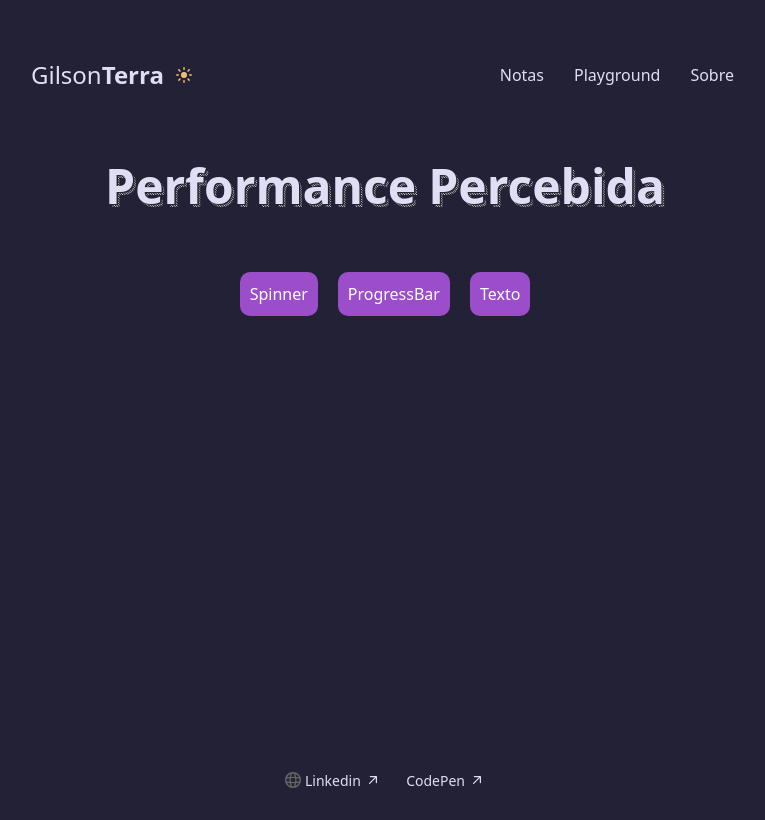
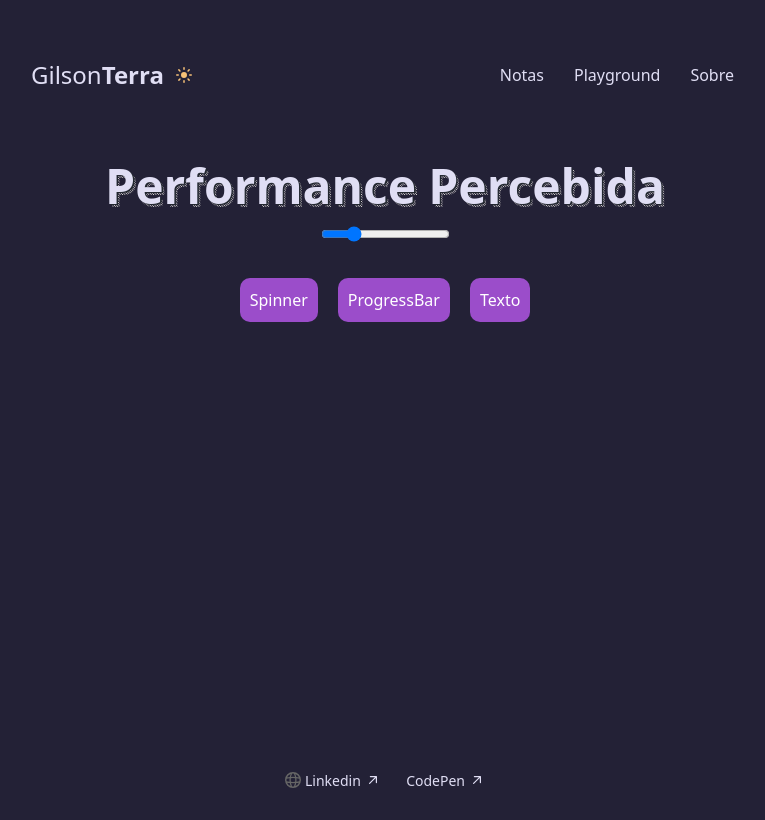
Before and after one commit to gilsonterra/gilsonterra.github.io, a Next.js app: page /performance-percebida in a window 1280 px wide. Shown: the whole page, without its empty margins (255-1020 px from the left). Built offline with nearby package versions, Linux system fonts and the light colour scheme.

Commit message:
feat: ajuste na tela de performance percebida

```diff
--- a/src/app/performance-percebida/page.tsx
+++ b/src/app/performance-percebida/page.tsx
@@ -6,23 +6,36 @@ import DottedShadowText from "../components/DottedShadowText/DottedShadowText";
 import ProgressBar from "../components/ProgressBar/ProgressBar";
 import Spinner from "../components/Spinner/Spinner";
 
-const TIMEOUT = 3000;
+const DEFAULT_TIMEOUT = 3000;
 
 type View = 'spinner' | 'progressBar' | 'text';
 
 const PerceivedPerformancePages: React.FC = () => {
   const [view, setView] = useState<View | null>(null);
+  const [delay, setDelay] = useState(DEFAULT_TIMEOUT);
 
   const handleViewChange = (view: View) => {
     setView(view);
-    setTimeout(() => setView(null), TIMEOUT)
+    setTimeout(() => setView(null), delay)
   };
 
   return (
-    <div style={{ display: 'flex', flexDirection: 'column', gap: '50px' }}>
-      <div style={{ display: "flex", justifyContent: "center", padding: '1rem 0' }}>
+    <div style={{ display: 'flex', flexDirection: 'column', gap: '20px' }}>
+      <div style={{ display: "flex", justifyContent: "center", flexWrap: 'wrap', gap: '20px', padding: '1rem 0' }}>
         <DottedShadowText text="Performance Percebida" size="3rem" />
+        <div style={{ display: 'flex', gap: '20px', justifyContent: 'center' }}>
+          <input
+            type="range"
+            id="inputRange"
+            name="inputRange"
+            min="1000"
+            max="10000"
+            value={delay}
+            onChange={(e) => setDelay(Number(e.target.value))}
+            step="1000" />
+        </div>
       </div>
+
       <div>
         {view === null && (
           <div style={{ display: 'flex', gap: '20px', justifyContent: 'center' }}>
@@ -33,7 +46,7 @@ const PerceivedPerformancePages: React.FC = () => {
         )}
         <div style={{ display: 'flex', justifyContent: 'center', alignItems: 'center', height: '200px' }}>
           {view === 'spinner' && (<Spinner size={80} />)}
-          {view === 'progressBar' && (<ProgressBar width={100} time="3s" />)}
+          {view === 'progressBar' && (<ProgressBar width={100} time={`${delay}ms`} />)}
           {view === 'text' && (<div style={{ fontSize: '1.5rem', display: 'flex', justifyContent: 'center', alignItems: 'center', width: '400px', textAlign: 'center' }}>
             Quando você esta lendo, você entra em modo de espera ativa. E não percebe o tempo passar.
           </div>)}
```
